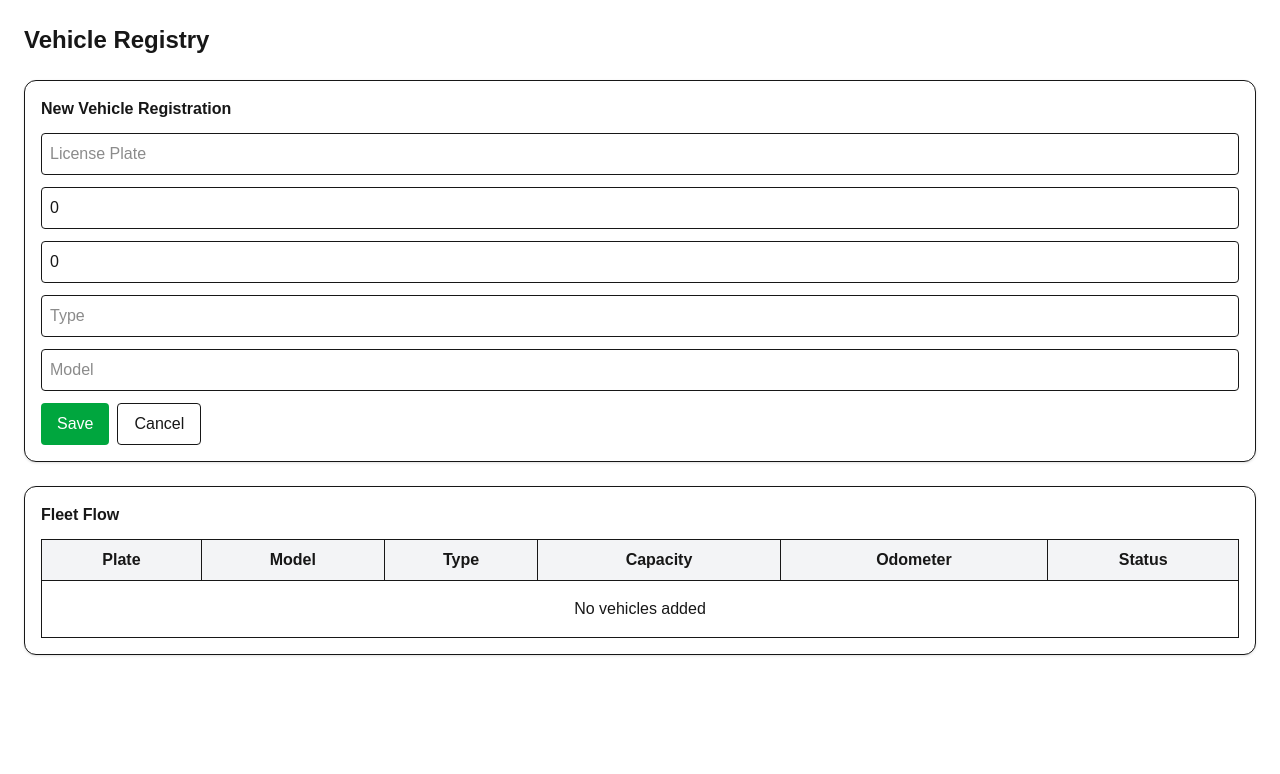
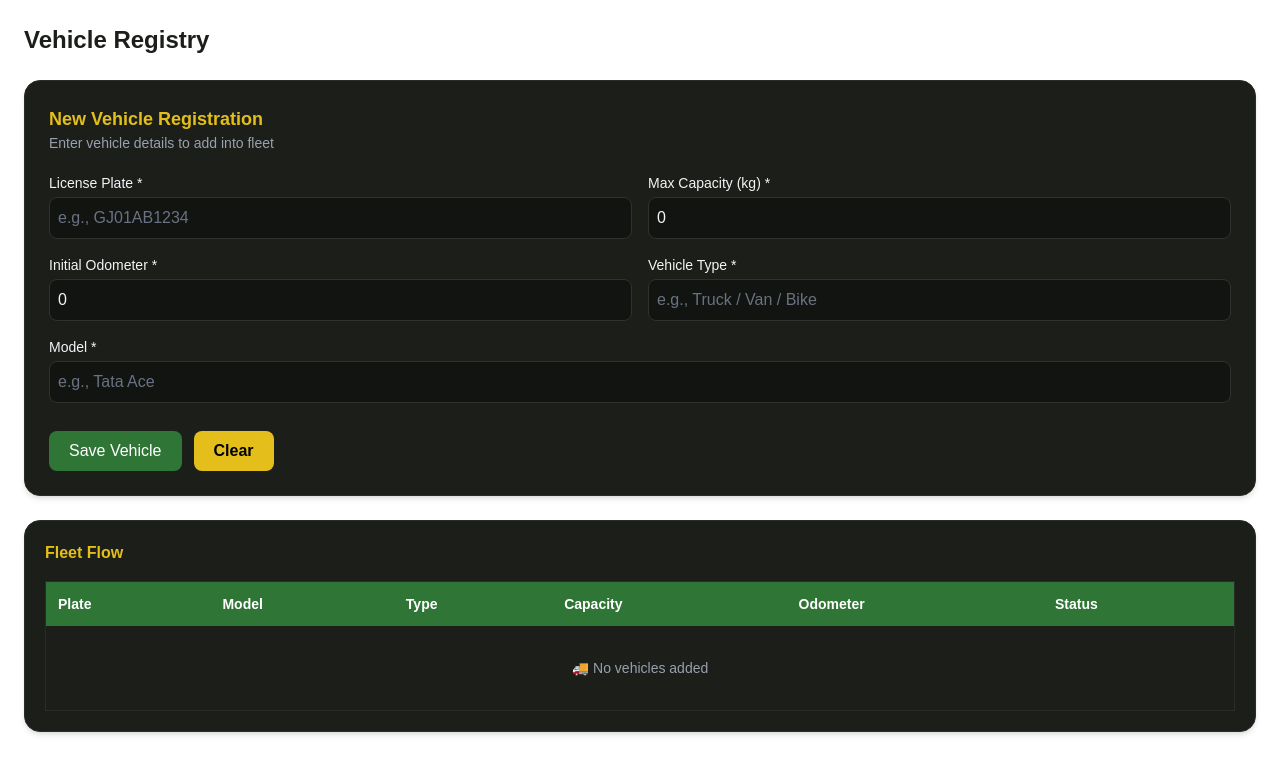
Before and after one commit to CrikeyMikey0/FleetSurf, a Next.js app: page /vehicles in a window 1280 px wide. Shown: the top 774 px of the page. Built offline with nearby package versions, Linux system fonts and the light colour scheme.

Commit message:
Updated vehicle module UI (dark mode + fixes)

```diff
--- a/app/vehicles/components/AddVehicleForm.tsx
+++ b/app/vehicles/components/AddVehicleForm.tsx
@@ -1,6 +1,6 @@
 'use client'
 
-import { useState } from 'react'
+import { useState, ChangeEvent, FormEvent } from 'react'
 import { Vehicle } from '../types'
 
 export default function AddVehicleForm({
@@ -8,97 +8,151 @@ export default function AddVehicleForm({
 }: {
   onAdd: (v: Vehicle) => void
 }) {
-  const [form, setForm] = useState<Vehicle>({
+  const initialState: Vehicle = {
     license_plate: '',
     max_capacity: 0,
     odometer: 0,
     type: '',
     model: '',
-  })
-
-  const handleChange = (e: any) => {
-    setForm({ ...form, [e.target.name]: e.target.value })
+    status: 'Available',
   }
 
-  const handleSubmit = (e: any) => {
+  const [form, setForm] = useState<Vehicle>(initialState)
+
+  const handleChange = (e: ChangeEvent<HTMLInputElement>) => {
+    const { name, value, type } = e.target
+
+    setForm(prev => ({
+      ...prev,
+      [name]:
+        type === 'number'
+          ? value === ''
+            ? 0
+            : Number(value)
+          : value,
+    }))
+  }
+
+  const handleSubmit = (e: FormEvent) => {
     e.preventDefault()
-    onAdd({ ...form, status: 'Available' })
-    setForm({
-      license_plate: '',
-      max_capacity: 0,
-      odometer: 0,
-      type: '',
-      model: '',
-    })
+    onAdd(form)
+    setForm(initialState)
+  }
+
+  const handleReset = () => {
+    setForm(initialState)
   }
 
   return (
     <form
       onSubmit={handleSubmit}
-      className="border rounded-xl p-4 space-y-3 bg-white shadow"
+      className="bg-[#1B1E19] rounded-2xl shadow-md border border-[#2a2d27] p-6 space-y-5 text-gray-100"
     >
-      <h2 className="font-semibold">New Vehicle Registration</h2>
+      {/* Header */}
+      <div>
+        <h2 className="text-lg font-semibold text-[#E4BF1B]">
+          New Vehicle Registration
+        </h2>
+        <p className="text-sm text-gray-400">
+          Enter vehicle details to add into fleet
+        </p>
+      </div>
 
+      {/* Form Grid */}
+      <div className="grid grid-cols-1 md:grid-cols-2 gap-4">
+        {/* License Plate */}
+        <div>
+          <label className="block text-sm font-medium mb-1">
+            License Plate *
+          </label>
           <input
             name="license_plate"
-        placeholder="License Plate"
+            placeholder="e.g., GJ01AB1234"
             value={form.license_plate}
             onChange={handleChange}
-        className="w-full border p-2 rounded"
+            className="w-full bg-[#111410] border border-[#2f332d] rounded-lg p-2 text-gray-100 placeholder-gray-500 focus:outline-none focus:ring-2 focus:ring-[#558953]"
             required
           />
+        </div>
 
+        {/* Max Capacity */}
+        <div>
+          <label className="block text-sm font-medium mb-1">
+            Max Capacity (kg) *
+          </label>
           <input
             name="max_capacity"
             type="number"
-        placeholder="Max Payload"
+            placeholder="e.g., 500"
             value={form.max_capacity}
             onChange={handleChange}
-        className="w-full border p-2 rounded"
+            className="w-full bg-[#111410] border border-[#2f332d] rounded-lg p-2 text-gray-100 placeholder-gray-500 focus:outline-none focus:ring-2 focus:ring-[#558953]"
             required
           />
+        </div>
 
+        {/* Odometer */}
+        <div>
+          <label className="block text-sm font-medium mb-1">
+            Initial Odometer *
+          </label>
           <input
             name="odometer"
             type="number"
-        placeholder="Initial Odometer"
+            placeholder="e.g., 72000"
             value={form.odometer}
             onChange={handleChange}
-        className="w-full border p-2 rounded"
+            className="w-full bg-[#111410] border border-[#2f332d] rounded-lg p-2 text-gray-100 placeholder-gray-500 focus:outline-none focus:ring-2 focus:ring-[#558953]"
             required
           />
+        </div>
 
+        {/* Type */}
+        <div>
+          <label className="block text-sm font-medium mb-1">
+            Vehicle Type *
+          </label>
           <input
             name="type"
-        placeholder="Type"
+            placeholder="e.g., Truck / Van / Bike"
             value={form.type}
             onChange={handleChange}
-        className="w-full border p-2 rounded"
+            className="w-full bg-[#111410] border border-[#2f332d] rounded-lg p-2 text-gray-100 placeholder-gray-500 focus:outline-none focus:ring-2 focus:ring-[#558953]"
             required
           />
+        </div>
 
+        {/* Model */}
+        <div className="md:col-span-2">
+          <label className="block text-sm font-medium mb-1">
+            Model *
+          </label>
           <input
             name="model"
-        placeholder="Model"
+            placeholder="e.g., Tata Ace"
             value={form.model}
             onChange={handleChange}
-        className="w-full border p-2 rounded"
+            className="w-full bg-[#111410] border border-[#2f332d] rounded-lg p-2 text-gray-100 placeholder-gray-500 focus:outline-none focus:ring-2 focus:ring-[#558953]"
             required
           />
+        </div>
+      </div>
 
-      <div className="flex gap-2">
+      {/* Buttons */}
+      <div className="flex gap-3 pt-2">
         <button
           type="submit"
-          className="bg-green-600 text-white px-4 py-2 rounded"
+          className="bg-[#2E7536] hover:bg-[#558953] text-white px-5 py-2 rounded-lg font-medium transition"
         >
-          Save
+          Save Vehicle
         </button>
 
         <button
-          type="reset"
-          className="border px-4 py-2 rounded"
+          type="button"
+          onClick={handleReset}
+          className="bg-[#E4BF1B] hover:opacity-90 text-black px-5 py-2 rounded-lg font-semibold transition"
         >
-          Cancel
+          Clear
         </button>
       </div>
     </form>
--- a/app/vehicles/components/VehicleTable.tsx
+++ b/app/vehicles/components/VehicleTable.tsx
@@ -4,44 +4,78 @@ type Props = {
   vehicles: Vehicle[]
 }
 
+const StatusBadge = ({ status }: { status: string }) => {
+  let style = 'bg-gray-700 text-gray-200'
+
+  if (status === 'Available') {
+    style = 'bg-green-900/40 text-green-300'
+  } else if (status === 'On Trip') {
+    style = 'bg-yellow-900/40 text-yellow-300'
+  } else if (status === 'In Shop') {
+    style = 'bg-red-900/40 text-red-300'
+  }
+
+  return (
+    <span className={`px-3 py-1 rounded-full text-xs font-semibold ${style}`}>
+      {status}
+    </span>
+  )
+}
+
 export default function VehicleTable({ vehicles }: Props) {
   return (
-    <div className="border rounded-xl p-4 bg-white shadow">
-      <h2 className="font-semibold mb-3">Fleet Flow</h2>
+    <div className="bg-[#1B1E19] rounded-2xl shadow-md border border-[#2a2d27] p-5 text-gray-100">
+      {/* Header */}
+      <h2 className="font-semibold mb-4 text-[#E4BF1B]">
+        Fleet Flow
+      </h2>
 
-      <table className="w-full border">
-        <thead className="bg-gray-100">
+      {/* Table wrapper */}
+      <div className="overflow-x-auto">
+        <table className="w-full text-sm border border-[#2a2d27]">
+          <thead className="bg-[#2E7536] text-white">
             <tr>
-            <th className="p-2 border">Plate</th>
-            <th className="p-2 border">Model</th>
-            <th className="p-2 border">Type</th>
-            <th className="p-2 border">Capacity</th>
-            <th className="p-2 border">Odometer</th>
-            <th className="p-2 border">Status</th>
+              <th className="p-3 text-left">Plate</th>
+              <th className="p-3 text-left">Model</th>
+              <th className="p-3 text-left">Type</th>
+              <th className="p-3 text-left">Capacity</th>
+              <th className="p-3 text-left">Odometer</th>
+              <th className="p-3 text-left">Status</th>
             </tr>
           </thead>
 
           <tbody>
             {vehicles.length === 0 ? (
               <tr>
-              <td colSpan={6} className="text-center p-4">
-                No vehicles added
+                <td
+                  colSpan={6}
+                  className="text-center p-8 text-gray-400"
+                >
+                  🚚 No vehicles added
                 </td>
               </tr>
             ) : (
               vehicles.map((v, i) => (
-              <tr key={i}>
-                <td className="border p-2">{v.license_plate}</td>
-                <td className="border p-2">{v.model}</td>
-                <td className="border p-2">{v.type}</td>
-                <td className="border p-2">{v.max_capacity}</td>
-                <td className="border p-2">{v.odometer}</td>
-                <td className="border p-2">{v.status}</td>
+                <tr
+                  key={i}
+                  className="border-b border-[#2a2d27] hover:bg-[#232620] transition"
+                >
+                  <td className="p-3 font-medium">
+                    {v.license_plate}
+                  </td>
+                  <td className="p-3">{v.model}</td>
+                  <td className="p-3">{v.type}</td>
+                  <td className="p-3">{v.max_capacity}</td>
+                  <td className="p-3">{v.odometer}</td>
+                  <td className="p-3">
+                    <StatusBadge status={v.status} />
+                  </td>
                 </tr>
               ))
             )}
           </tbody>
         </table>
       </div>
+    </div>
   )
 }
--- a/app/vehicles/page.tsx
+++ b/app/vehicles/page.tsx
@@ -1,23 +1,24 @@
 'use client'
 
 import { useState } from 'react'
+import { Vehicle } from './types'
 import AddVehicleForm from './components/AddVehicleForm'
 import VehicleTable from './components/VehicleTable'
-import { Vehicle } from './types'
 
 export default function VehiclesPage() {
   const [vehicles, setVehicles] = useState<Vehicle[]>([])
 
   const handleAddVehicle = (vehicle: Vehicle) => {
-    setVehicles((prev) => [...prev, vehicle])
+    setVehicles(prev => [...prev, vehicle])
   }
 
   return (
     <div className="p-6 space-y-6">
-      <h1 className="text-2xl font-bold">Vehicle Registry</h1>
+      <h1 className="text-2xl font-bold text-[#1B1E19]">
+        Vehicle Registry
+      </h1>
 
       <AddVehicleForm onAdd={handleAddVehicle} />
-
       <VehicleTable vehicles={vehicles} />
     </div>
   )
--- a/app/vehicles/types.ts
+++ b/app/vehicles/types.ts
@@ -5,5 +5,5 @@ export type Vehicle = {
   odometer: number
   type: string
   model: string
-  status?: string
+  status: string
 }
```
Lines whose indentation alone changed are shown as unchanged.
